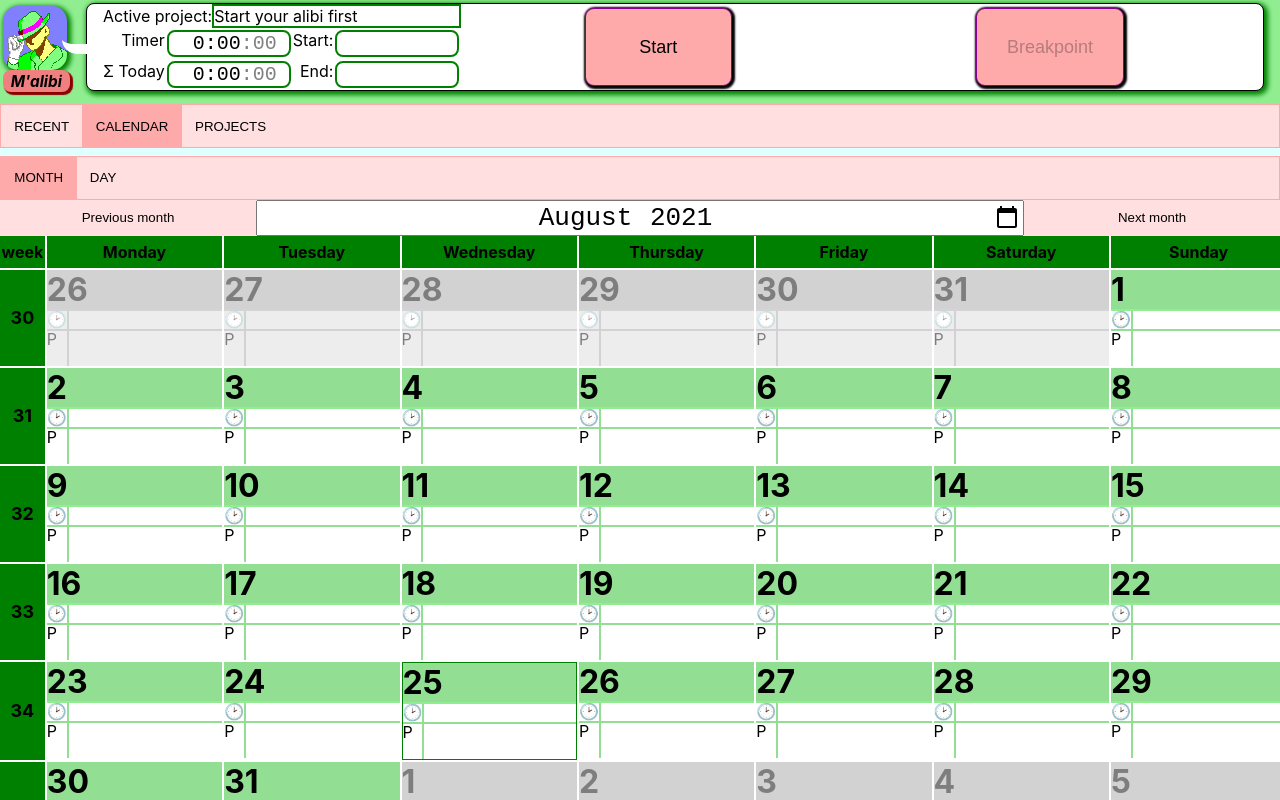
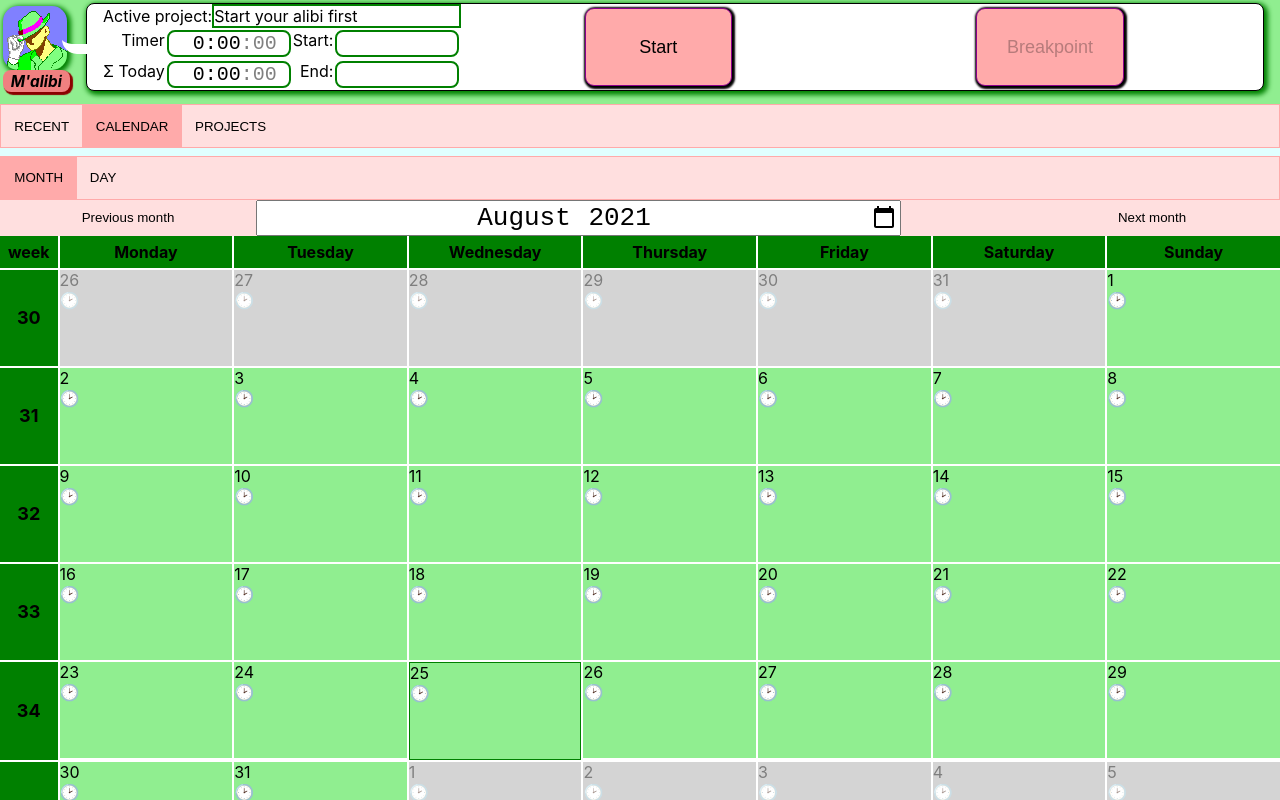
Before and after one commit to alkarpa/malibi, a React (Create React App) app: page / in a window 1280 px wide. Both pictures are taken after a click on the button "CALENDAR". Shown: the top 800 px of the page. Built offline with nearby package versions, Linux system fonts and the light colour scheme.

Commit message:
Improve usability of the other pages
The layouts had signs of a fatigued designer. They should fit small
screens much better now, and maybe look better overall.

```diff
--- a/src/components/calendar/calendar.css
+++ b/src/components/calendar/calendar.css
@@ -1,7 +1,8 @@
 .calendargrid {
+    max-width: 100vw;
     background-color: white;
     display: grid;
-    grid-template-columns: 3.5% repeat(7, 13.7%);
+    grid-template-columns: 1fr repeat(7, 3fr);
     grid-gap: 2px;
 }
 
@@ -9,29 +10,10 @@
     transition: 0.4s;
     height: 6em;
     background-color: var(--header-bg-color);
+    max-width: 13.5vw;
 }
 
-.dayGrid {
-    display: grid;
-    grid-template-rows: min-content auto;
-    gap: 2px;
-}
-.dayGrid>div {
-    background-color: rgba(155,155,155,0.2);
-}
-.dayGrid h1 {
-    margin: 0px;
-}
-.dayInfoGrid {
-    display: grid;
-    grid-template-columns: min-content auto;
-    grid-template-rows: min-content;
-    gap: 2px;
-}
-.dayInfoGrid>div {
-    line-height: 100%;
-    background-color: white;
-}
+
 .day.tracked {
     background-color: var(--highlight-intense-color);
 }
@@ -40,18 +22,26 @@
     opacity: 0.5;
     background-color: #aaaaaa;
 }
-.day.inactive .dayInfoGrid>div {
-    background-color: #dddddd;
-}
 
 .day:hover {
     background-color: var(--highlight-intent-color);
 }
+
+.dateprojectbar {
+    height: 1em;
+    border-radius: 0.4em;
+    overflow: hidden;
+    margin: 2px;
+}
+
 .weekday {
     background-color: var(--header-shadow-color);
     font-weight: bold;
     line-height: 2em;
     text-align: center;
+    overflow: hidden;
+    text-overflow: clip;
+    white-space: nowrap;
 }
 .weeknumber {
     background-color: var(--header-shadow-color);
@@ -65,7 +55,15 @@
 .monthHeader {
     background-color: var(--highlight-color);
     display: grid;
-    grid-template-columns: 20% auto 20%;
+    grid-template-columns: 1fr 3fr 1fr;
+}
+
+.datepickercontainer {
+    text-align: center;
+    max-width: 50vw;
+}
+.datepickercontainer input {
+    width: 100%;
 }
 
 .monthHeader .title {
--- a/src/components/calendar/calendarMonth.js
+++ b/src/components/calendar/calendarMonth.js
@@ -11,12 +11,14 @@ const CalendarMonthHeader = ({ activeMonthDate, handleMonthAddition, handleMonth
                 onClick={() => handleMonthAddition(-1)}>
                 Previous month
             </button>
+            <div className='datepickercontainer'>
                 <input id='calMonthPicker'
                     className="title"
                     onChange={(e) => handleMonthPick(e)}
                     type="month"
                     value={ISO_yearmonth}
                 />
+            </div>
             <button id='calNextMonthButton'
                 onClick={() => handleMonthAddition(1)}
             >Next month
@@ -42,11 +44,14 @@ const CalendarMonth = ({
     const monthLastDay = new Date(Date.UTC(year, month + 1, 0, 12))
     // console.log('monthLastDate', monthLastDay)
 
+    let mondayModifier = -monthFirstDay.getDay() + 1
+    if (mondayModifier > 0) mondayModifier -= 7
     const firstWeekMonday = new Date(
-        Date.UTC(year, month, 1 - monthFirstDay.getDay() + 1 - 7, 12)
+        Date.UTC(year, month, 1 + mondayModifier, 12)
     )
+    let sundayModifier = monthLastDay.getDay() === 0 ? 0 : 7 - monthLastDay.getDay()
     const lastWeekSunday = new Date(
-        Date.UTC(year, month + 1, 7 - monthLastDay.getDay(), 12)
+        Date.UTC(year, month + 1, sundayModifier, 12)
     )
 
     //console.log('firstWeekMonday', firstWeekMonday)
--- a/src/components/calendar/calendarMonthDay.js
+++ b/src/components/calendar/calendarMonthDay.js
@@ -6,7 +6,7 @@ import TimeDisplay from '../timeDisplay'
 const TodayTracked = ({ time }) => {
     const elapsed = useSelector(state => state.elapsed)
     return (
-        <TimeDisplay time={time + elapsed} />
+        <TimeDisplay time={time + elapsed} seconds={false} />
     )
 }
 
@@ -45,23 +45,21 @@ const CalendarMonthDay = ({
     const dateTitle = `${date.getDate()}`
 
     return (
-        <div
+        <div onClick={() => { setActiveMonthDate(date); setActiveView('DAY') }}
             id={`cal${date.getFullYear()}-${date.getMonth() + 1}-${date.getDate()}`}
             className={`day dayGrid ${activeClass} ${clockClass} ${todayClass}`}>
-            <div onClick={() => { setActiveMonthDate(date); setActiveView('DAY') }}>
-                <h1>{dateTitle}</h1>
+            <div >
+                {dateTitle}
             </div>
             <div className='dayInfoGrid'>
-                <div>&#128337;</div>
-                <div>
+                <div>&#128337;
                     {
                         today
                             ? <TodayTracked time={clock} />
-                            : <TimeDisplay time={clock} />
+                            : <TimeDisplay time={clock} seconds={false} />
                     }
                 </div>
-                <div>P</div>
-                <div>
+                <div className='dateprojectbar'>
                     {
                         Object.keys(projectsGrouped).map(p => (
                             <div key={`caldayproj${date}${p}`} style={{
--- a/src/components/calendar/pretzelClock.js
+++ b/src/components/calendar/pretzelClock.js
@@ -47,12 +47,12 @@ const PretzelInterval = ({ startX, startY, fillWeight, preparedInterval, project
 )
 
 
-const PretzelClock = ({ intervals, size = 250, startX = 185, startY = 140, FILLWEIGHT = 15, projectsMap = {} }) => {
+const PretzelClock = ({ intervals, size = 250, startX = 100, startY = 140, FILLWEIGHT = 15, projectsMap = {} }) => {
 
     const preparedIntervals = prepareIntervals(intervals)
 
     return (
-        <svg width={2 * size} height={size}>
+        <svg width={1.3 * size} height={size}>
             <PretzelClockBG startX={startX} startY={startY} />
 
             {
--- a/src/components/calendar/stats.js
+++ b/src/components/calendar/stats.js
@@ -44,7 +44,7 @@ const Stats = ({ intervals = [], activeView }) => {
 
     return (
         <div>
-            <div className='stats halfscreengrid'>
+            <div className='stats'>
                 <div>
                     <h3>Statistics</h3>
                     <table className='mono large'>
@@ -82,7 +82,7 @@ const Stats = ({ intervals = [], activeView }) => {
                                 </div>
                             ))
                         }
-                        <div style={{ height: '1em', width: '490px', margin: '5px', border: '1px black solid' }}>
+                        <div style={{ height: '1em', width: '90%', margin: '5px', border: '1px black solid' }}>
                             {
                                 activeProjects.map(p => (
                                     <div key={'calbpbar' + p.id + p.absolute} style={{
--- a/src/components/calendar/traditionalClock.js
+++ b/src/components/calendar/traditionalClock.js
@@ -24,7 +24,6 @@ const ClockSector = ({ center, radius, clockStart, clockEnd, intervalStart, inte
                     a${radius},${radius} 0 ${largeArc},1 ${xDif},${line2Y - lineY}
                     l${-line2X},${-line2Y}
                 `} stroke='darkgray' fill={color} style={{ opacity: '0.8' }}
-
         />
     )
 
--- a/src/components/pageContainer.js
+++ b/src/components/pageContainer.js
@@ -33,7 +33,7 @@ const PageContainer = () => {
     }
 
     return (
-        <div>
+        <div className='pageContainer'>
             <div className="tabButtons">
                 { TABS.map( t => (
                     <button key={t}
--- a/src/components/projectDetails.js
+++ b/src/components/projectDetails.js
@@ -89,13 +89,13 @@ const ProjectDetails = ({ project }) => {
     }
 
     return (
-        <div className='completedCard w600'>
+        <div className='completedCard'>
             <div style={{ backgroundColor: project.color }}>
                 <h2>{title}</h2>
             </div>
             <div style={{margin: '2em'}}>
-                <div>
-                    <h3>{project.id ? 'Edit' : 'New project'}</h3>
+                <fieldset>
+                    <legend>{project.id ? 'Edit' : 'New project'}</legend>
                     <div>
                         <label>
                             <span style={{display: 'inline-block',width: '6ch'}}>Title</span>
@@ -132,7 +132,7 @@ const ProjectDetails = ({ project }) => {
                                 )
                         }
                     </div>
-                </div>
+                </fieldset>
 
 
 
--- a/src/components/projects.js
+++ b/src/components/projects.js
@@ -7,7 +7,7 @@ const Projects = () => {
     const projects = useSelector(state => state.projects)
 
     const newProject = {
-        title: '--no project--',
+        title: '--no project / new project--',
         color: '#777777'
     }
 
@@ -26,8 +26,8 @@ const Projects = () => {
 
     return (
         <div>
-            <div className='halfscreengrid grid600'>
-                <div className='completedCard projectslist w600'>
+            <div className=''>
+                <div className='completedCard projectslist'>
                     <h2>List of all projects</h2>
                     <ul>
                         {[newProject].concat(projects).map(p => (
--- a/src/components/timeDisplay.js
+++ b/src/components/timeDisplay.js
@@ -9,21 +9,21 @@ export const ElapsedTimeDisplay = ({ time }) => {
     )
 }
 
-const TimeDisplay = ({ time, isTime, showDate = false}) => {
+const TimeDisplay = ({ time, isTime, showDate = false, seconds = true}) => {
     if (!time) {
         return (<div className='mono large timedisplay'>&nbsp;</div>)
     }
     const clock = isTime? timeDisplay.getTimeClockObject( time ) : timeDisplay.getIntervalClockObject( time )
     return (
-        <div className='mono large timedisplay'>
+        <div className={'mono large timedisplay'+ (seconds ? ' seconds' : ' justminutes') }>
             {
                 showDate ? <span>{new Date(time).toISOString().substring(0,10)} </span> : <></>
             }
-            <span className='hours'>{clock.hour}</span>
-        :
-            <span className='minutes'>{clock.minute}</span>
-        :
-            <span className='seconds'>{clock.second}</span>
+            <span className='hoursminutes'>{clock.hour}:{clock.minute}</span>
+            {
+                seconds ? <span className='seconds'>:{clock.second}</span> : <></>
+            }
+
         </div>
     )
 }
--- a/src/index.css
+++ b/src/index.css
@@ -37,6 +37,7 @@ body {
 }
 
 .tabButtons {
+  max-width: 100vw;
   overflow: hidden;
   border: 1px solid var(--highlight-intense-color);
   background-color: var(--highlight-color);
@@ -86,7 +87,7 @@ body {
   border-radius: 1em;
   padding: 1em;
   margin: 0.5em;
-  width: minmax( min-content, 100vw );
+  max-width: 95vw;
 }
 
 .seconds {
@@ -143,8 +144,14 @@ footer a {
 
 .timedisplay {
   display: inline-block;
+}
+.timedisplay.seconds {
   width: 9ch;
 }
+.timedisplay.justminutes {
+  width: 5ch;
+}
+
 .settings {
   text-align: center;
   background-color: rgba(0,0,0,0.2);
@@ -157,3 +164,7 @@ footer a {
   text-overflow: ellipsis "..";
   white-space: nowrap;
 }
+
+.pageContainer {
+  max-width: 100vw;
+}
```
Also changed, not shown: src/components/calendar/calendarDayInfo.js (+12 -23 lines). Lines whose indentation alone changed are shown as unchanged.
